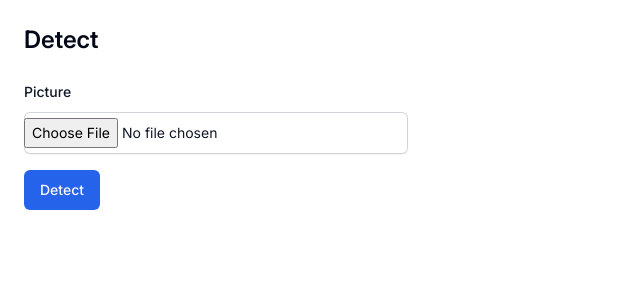
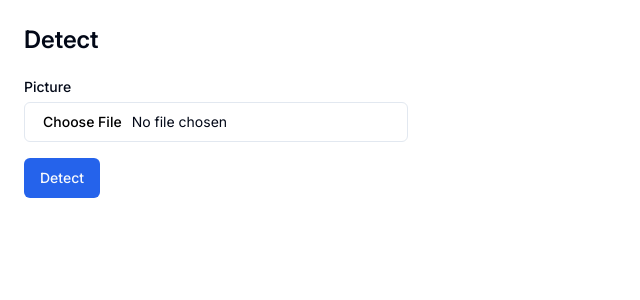
Before and after one commit to joaquinvaldezzz/capstone, a Next.js app: page /detect in a window 1280 px wide. Shown: the top 300 px of the page, without its empty margins (0-640 px from the left). Built offline with nearby package versions, Linux system fonts and the light colour scheme.

Commit message:
revert: use original styles

```diff
--- a/src/components/ui/input.tsx
+++ b/src/components/ui/input.tsx
@@ -8,7 +8,7 @@ const Input = React.forwardRef<HTMLInputElement, InputProps>(
     return (
       <input
         className={cn(
-          'block w-full rounded-md border-0 py-1.5 text-gray-900 shadow-sm ring-1 ring-inset ring-gray-300 placeholder:text-gray-400 focus:ring-2 focus:ring-inset focus:ring-indigo-600 disabled:cursor-not-allowed disabled:opacity-50 data-error:border-destructive data-error:ring-destructive sm:text-sm sm:leading-6',
+          'flex h-10 w-full rounded-md border border-input bg-background px-3 py-2 text-sm ring-offset-background file:border-0 file:bg-transparent file:text-sm file:font-medium placeholder:text-muted-foreground focus-visible:outline-none focus-visible:ring-2 focus-visible:ring-ring focus-visible:ring-offset-2 disabled:cursor-not-allowed disabled:opacity-50 data-error:border-destructive data-error:ring-destructive',
           className,
         )}
         type={type}
--- a/src/components/ui/label.tsx
+++ b/src/components/ui/label.tsx
@@ -4,7 +4,7 @@ import { cn } from '~/lib'
 import { cva, type VariantProps } from 'class-variance-authority'
 
 const labelVariants = cva(
-  'block text-sm font-medium leading-6 text-gray-900 peer-disabled:cursor-not-allowed peer-disabled:opacity-70',
+  'text-sm font-medium leading-none peer-disabled:cursor-not-allowed peer-disabled:opacity-70',
 )
 
 const Label = React.forwardRef<
--- a/tailwind.config.js
+++ b/tailwind.config.js
@@ -1,5 +1,4 @@
 const { fontFamily } = require('tailwindcss/defaultTheme')
-const forms = require('@tailwindcss/forms')
 const animate = require('tailwindcss-animate')
 
 /** @type {import('tailwindcss').Config} */
@@ -79,5 +78,5 @@ module.exports = {
       },
     },
   },
-  plugins: [forms, animate],
+  plugins: [animate],
 }
```
